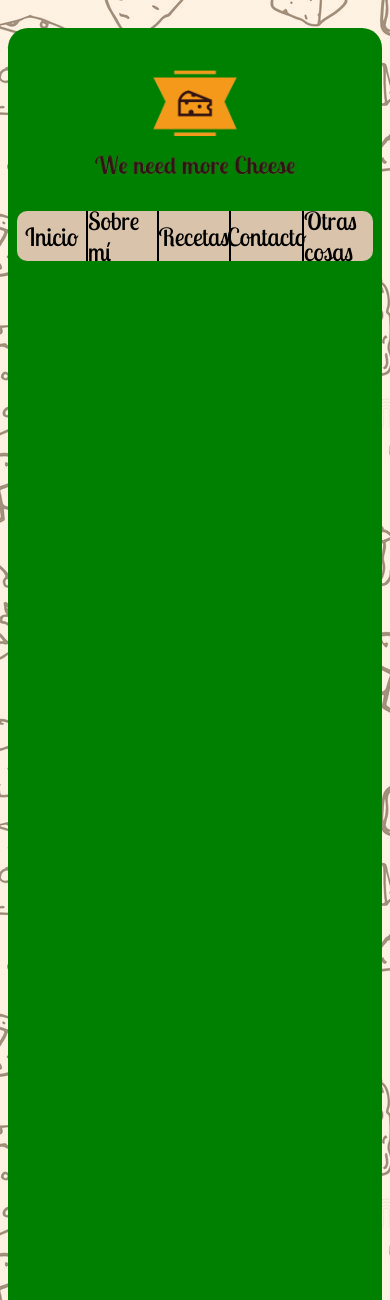
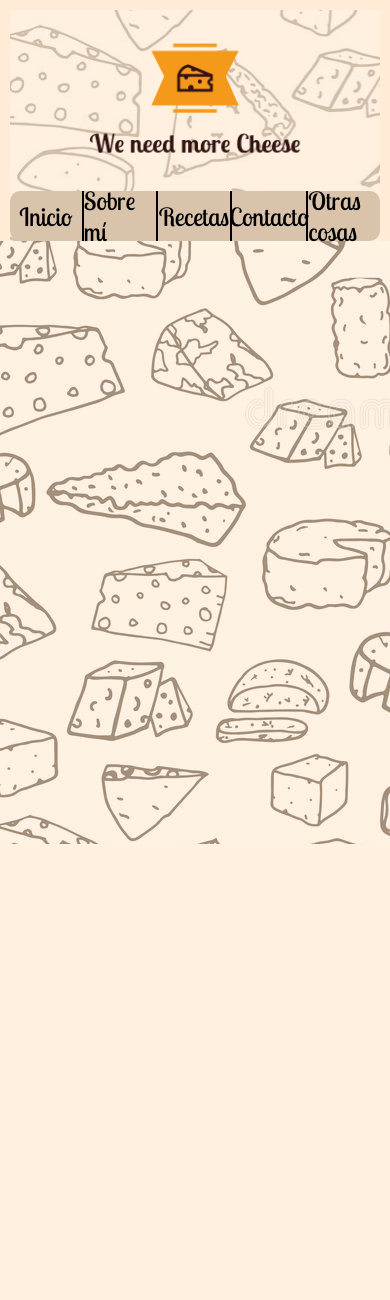
Before and after one commit to FranciscoMejias/M04Pages, a PHP site: page / in a window 390 px wide. Shown: the top 1300 px of the page. After the commit the page ends 844 px from the top, so only its background shows below. Run offline with PHP 8.4, Linux system fonts and the light colour scheme.

Commit message:
We need more Cheese

```diff
--- a/Mejias_Francisco_DAMr/css/index.css
+++ b/Mejias_Francisco_DAMr/css/index.css
@@ -12,7 +12,6 @@
     display: flex;
     justify-content: center;
     width: 80%;
-    height: 5000px;
     max-width: 1400px;
 
     margin-top: 20px;
@@ -85,41 +84,18 @@
     font-family: 'Lobster Two';
 }
 
-@media screen and (max-width: 740px){
-    .container {
-        width: 90%;
-    }
-}
-
-@media screen and (max-width: 700px){
+@media screen and (max-width: 580px){
     .container {
         width: 100%;
+        margin-top: 0px;
+        border-radius: 0px;
     }
-}
+    header {
+        background-image: url(../imagenes/Background-claro.png);
+    }
 
-@media screen and (max-width: 540px){
-    .container{
-        background-color: black;
-    }
-}
-@media screen and (max-width: 539px){
-    .container{
-        background-color: red;
-    }
-}
-@media screen and (max-width: 520px){
-    .container{
-        background-color: white;
-    }
-}
-@media screen and (max-width: 510px){
-    .container{
-        background-color: blue;
-    }
-}
-@media screen and (max-width: 500px){
-    .container{
-        background-color: green;
+    body {
+        margin: 0px;
     }
 }
 
```
Also changed, not shown: Mejias_Francisco_DAMr/imagenes/Background-claro.png (added).
